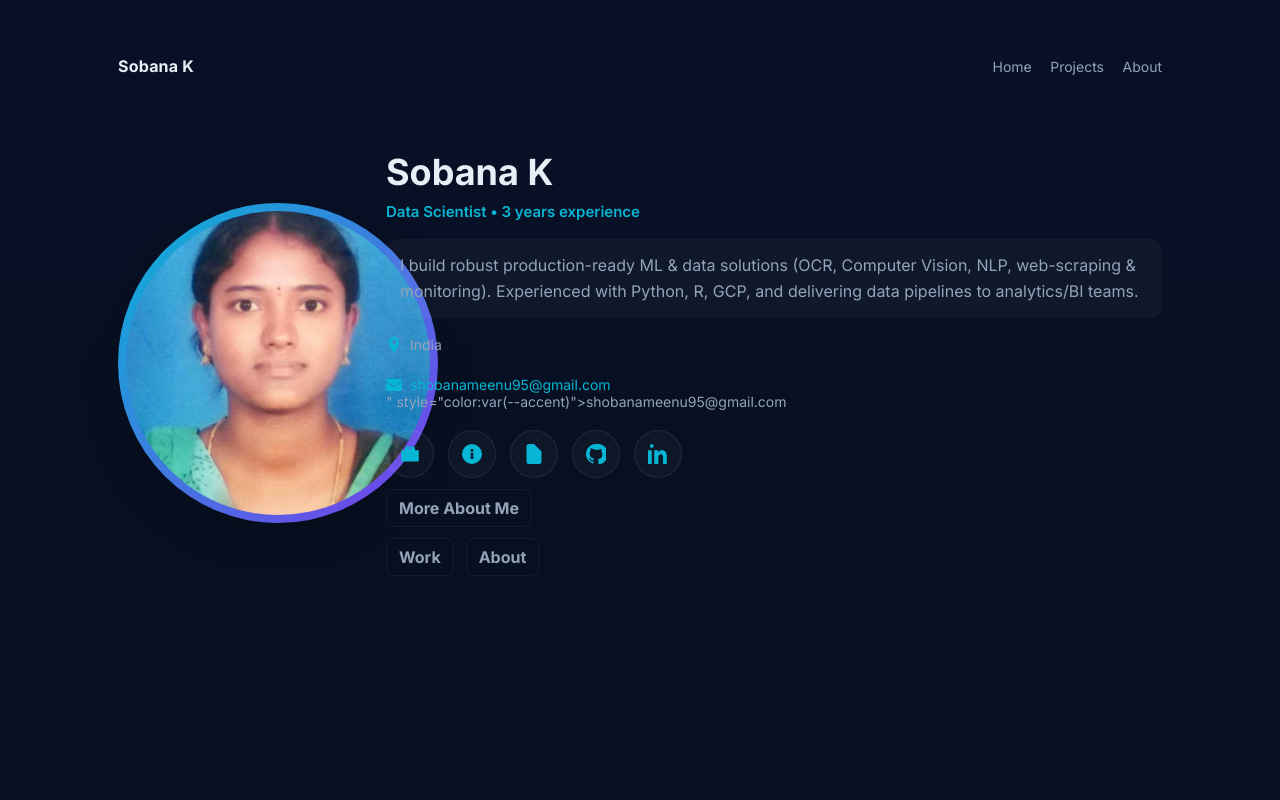
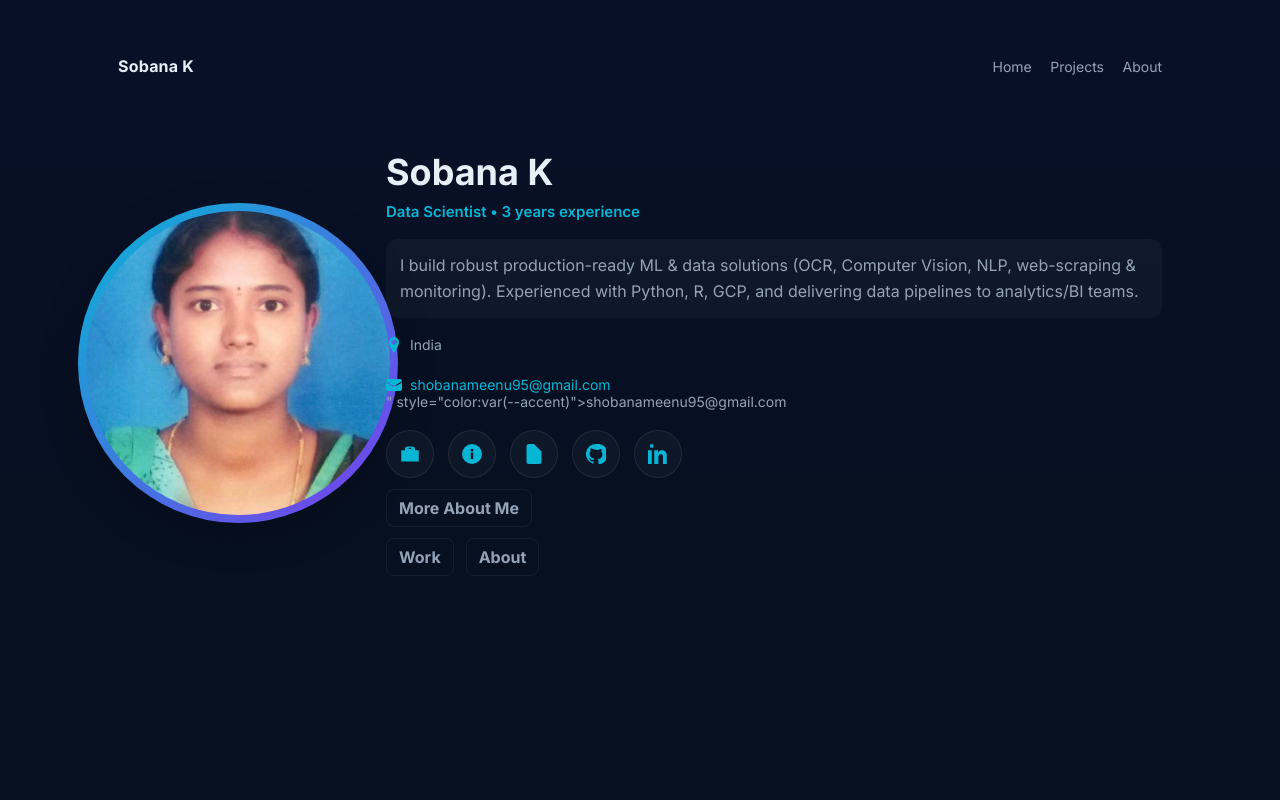
Before and after one commit to Sobana9695/Sobana9695.github.io, a plain HTML site: page index.html in a window 1280 px wide. Shown: the top 800 px of the page. Drawn offline with Linux system fonts and the light colour scheme.

Commit message:
index.html

```diff
--- a/index.html
+++ b/index.html
@@ -76,7 +76,7 @@
   justify-content:center;
   overflow:hidden;
   box-shadow:0 12px 32px rgba(7,12,25,0.6);
-  margin-left:0;
+  margin-left:-40px;
   margin-right:auto;
 }
 
```
